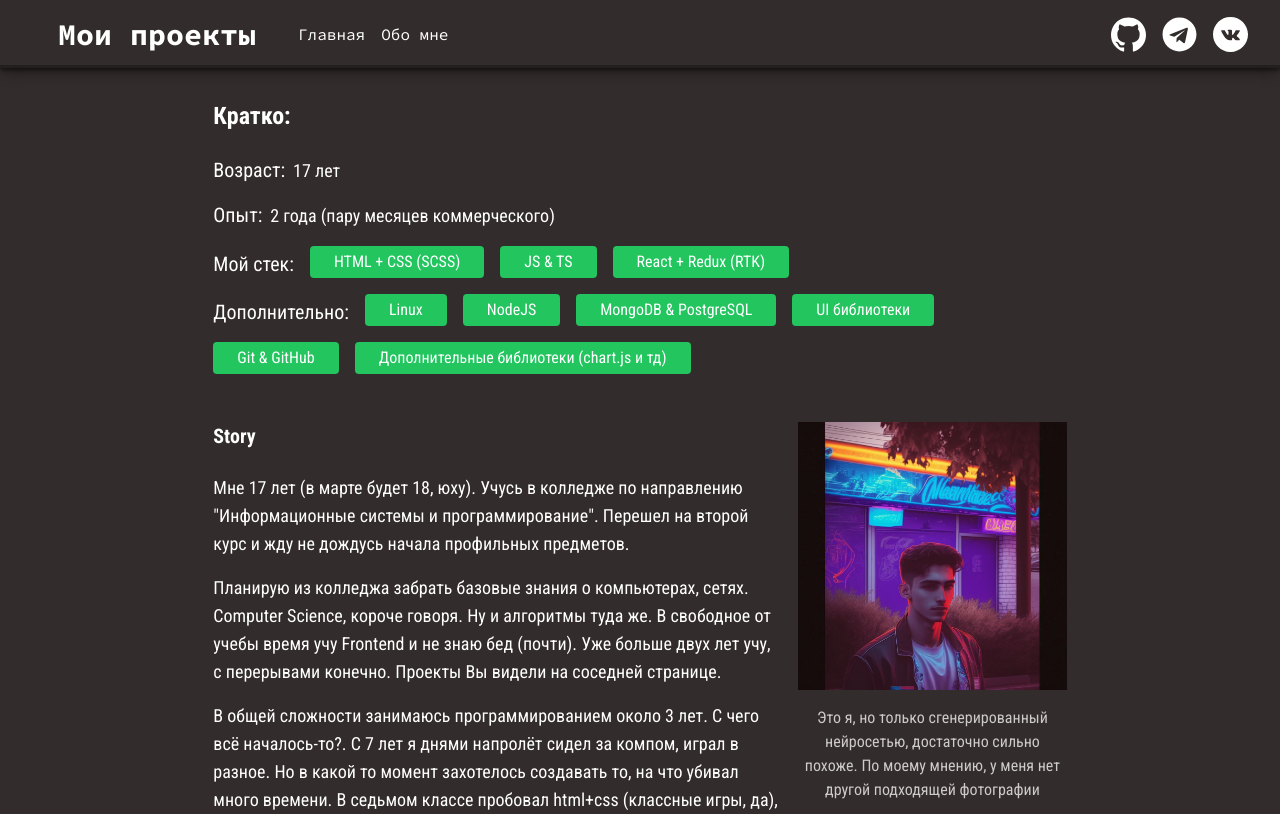
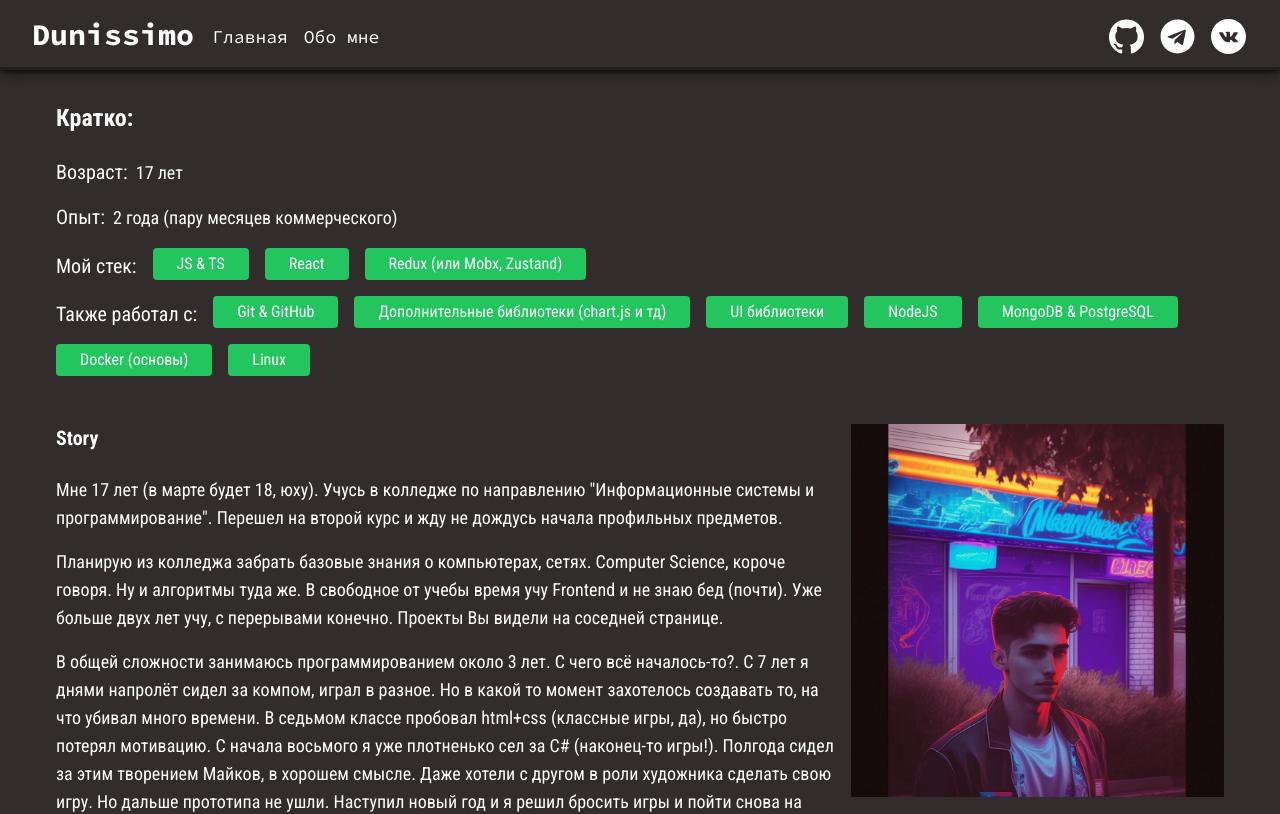
Before and after one commit to Dunissimo/Dunissimo-com, a React (Vite) app: page /about in a window 1280 px wide. Shown: the top 814 px of the page. Built offline with nearby package versions, Linux system fonts and the light colour scheme.

Commit message:
fix layout and content

```diff
--- a/src/components/header/Header.tsx
+++ b/src/components/header/Header.tsx
@@ -9,11 +9,11 @@ const Header: FC = () => {
   return (
     <header className="header py-4 shadow-header">
       <div className="container lg:flex">
-        <h1 className="text-center mb-4 lg:mb-0 w-auto min-w-[250px] lg:max-w-[25%] lg:mr-4 text-3xl font-bold">
-          Мои проекты
+        <h1 className="mb-4 lg:mb-0 w-auto min-w-[150px] lg:max-w-[25%] lg:mr-4 text-3xl font-bold">
+          Dunissimo
         </h1>
 
-        <div className="w-[85%] desktop-menu mx-auto flex items-center justify-between">
+        <div className="w-[85%] desktop-menu mx-auto mt-[3px] flex items-center justify-between text-lg">
           <nav>
             <ul className="flex gap-4">
               <li className="list-none text-white hover:text-gray-400">
--- a/src/pages/About.tsx
+++ b/src/pages/About.tsx
@@ -5,7 +5,7 @@ import Stack from "../components/stack/Stack";
 
 const About: FC = () => {
   return (
-    <div className="mx-4 lg:mx-auto lg:w-2/3 container pt-8 font-text">
+    <div className="container px-6 pt-8 font-text">
       <div className="">
         <h2 className="font-bold text-2xl mb-6">Кратко:</h2>
 
@@ -29,21 +29,22 @@ const About: FC = () => {
 
         <div className="flex flex-wrap gap-4 mb-12 lg:mb-4">
           <label className="text-xl self-end">Мой стек: </label>
-          {["HTML + CSS (SCSS)", "JS & TS", "React + Redux (RTK)"].map(
+          {["JS & TS", "React", "Redux (или Mobx, Zustand)"].map(
             (stack, id) => (
               <Stack key={id}>{stack}</Stack>
             )
           )}
         </div>
         <div className="flex flex-wrap gap-4 mb-12">
-          <label className="text-xl self-end">Дополнительно: </label>
+          <label className="text-xl self-end">Также работал с: </label>
           {[
-            "Linux",
+            "Git & GitHub",
+            "Дополнительные библиотеки (chart.js и тд)",
+            "UI библиотеки",
             "NodeJS",
             "MongoDB & PostgreSQL",
-            "UI библиотеки",
-            "Git & GitHub",
-            "Дополнительные библиотеки (chart.js и тд)",
+            "Docker (основы)",
+            "Linux",
           ].map((stack, id) => (
             <Stack key={id}>{stack}</Stack>
           ))}
--- a/src/utils/data.json
+++ b/src/utils/data.json
@@ -23,7 +23,7 @@
     {
       "id": 3,
       "name": "Сайт фрилансера",
-      "description": "Лендинг поинтереснее. Тажке полностью адаптивен, но присутствуют базовые анимации.",
+      "description": "Еще один лендинг. Ключевая особенность - анимации появления блоков.",
       "img": "freelancer.png",
       "gh_link": "https://github.com/Dunissimo/Freelancer-Portfolio/tree/main",
       "live_link": "https://freelance-portfolio.onrender.com",
@@ -43,7 +43,7 @@
     {
       "id": 5,
       "name": "Сервис для сокращения ссылок",
-      "description": "Есть взаимодействие с API. Практика TS. Макет и ТЗ взял с сайта Frontend Mentor.",
+      "description": "Непростой сайт. Он должен быть многостраничным, но в макете была только главная страница. Взаимодействие с API для сокращения введенных ссылок. Первое знакомство с Typescript. Макет и ТЗ взяты с Frontend Mentor",
       "img": "short.png",
       "gh_link": "https://github.com/Dunissimo/url-shortening/tree/main",
       "live_link": "https://shortening.onrender.com/",
@@ -53,7 +53,7 @@
     {
       "id": 6,
       "name": "Список вакансий",
-      "description": "Есть фильтрация по тегам. Макет и ТЗ взял с сайта Frontend Mentor.",
+      "description": "Особенности: возможность помечать вакансии метками 'New' и 'Featured'. Только это указывается в json'e с данными; фильтрация по тегам, это уже можно делать на самом сайте. Макет и ТЗ взял с сайта Frontend Mentor.",
       "img": "jobs.png",
       "gh_link": "https://github.com/Dunissimo/Job-Listing_Frontend-Mentor/tree/main",
       "live_link": "https://job-listings.onrender.com",
@@ -73,7 +73,7 @@
     {
       "id": 8,
       "name": "Сайт компании Createx",
-      "description": "По моему мнению, этот проект - самый лучший из всего, что я делал. Большой многостраничный сайт, больше всего логики и данных. Но есть проблемы с производительностью, а также пара моментов меня не устраивает. До сессии занимался переписыванием. Даже хотел выбрать его как мой дипломный проект, но объем был слишком большим.",
+      "description": "По моему мнению, этот проект - самый лучший из всего, что я делал. Большой многостраничный сайт, больше всего логики и данных. Но есть проблемы с производительностью, а также пара моментов меня не устраивает. До сессии занимался переписыванием. Даже хотел выбрать его как мой дипломный проект, но объем был слишком большим и пришлось взять другой свой сайт.",
       "img": "createx.png",
       "gh_link": "https://github.com/Dunissimo/createx-company/tree/main",
       "live_link": "https://createx.onrender.com/",
@@ -83,7 +83,7 @@
     {
       "id": 9,
       "name": "TODO со сменой темы и изменением порядка записей",
-      "description": "Макет и ТЗ взял с сайта Frontend Mentor.",
+      "description": "Изначально этот сайт был просто практикой. Но в итоге я взял его для проекта для колледжа. Стандартный список дел, но со сменой темы и реализованным Drag n Drop. Макет и ТЗ взял с сайта Frontend Mentor.",
       "img": "todovite.png",
       "gh_link": "https://github.com/Dunissimo/todoList-vite-react-ts/tree/main",
       "live_link": "https://todolist-with-vite.onrender.com/",
@@ -93,7 +93,7 @@
     {
       "id": 10,
       "name": "Redux Practice",
-      "description": "Просто учебный проект для ознакомления с Redux. Взаимодействие с API",
+      "description": "Просто учебный проект для практики с Redux. Взаимодействие с API",
       "img": "redux.png",
       "gh_link": "https://github.com/Dunissimo/Redux_Learning/tree/main",
       "live_link": "https://redux-learning-project.onrender.com/",
```
